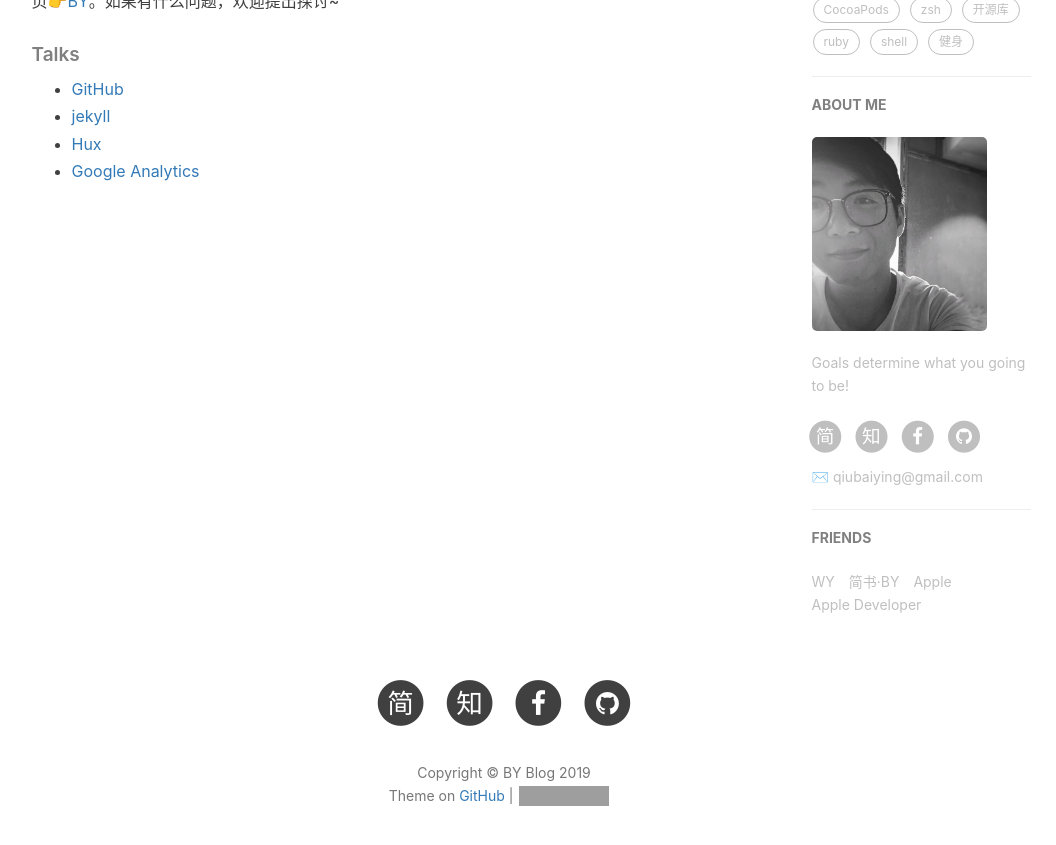
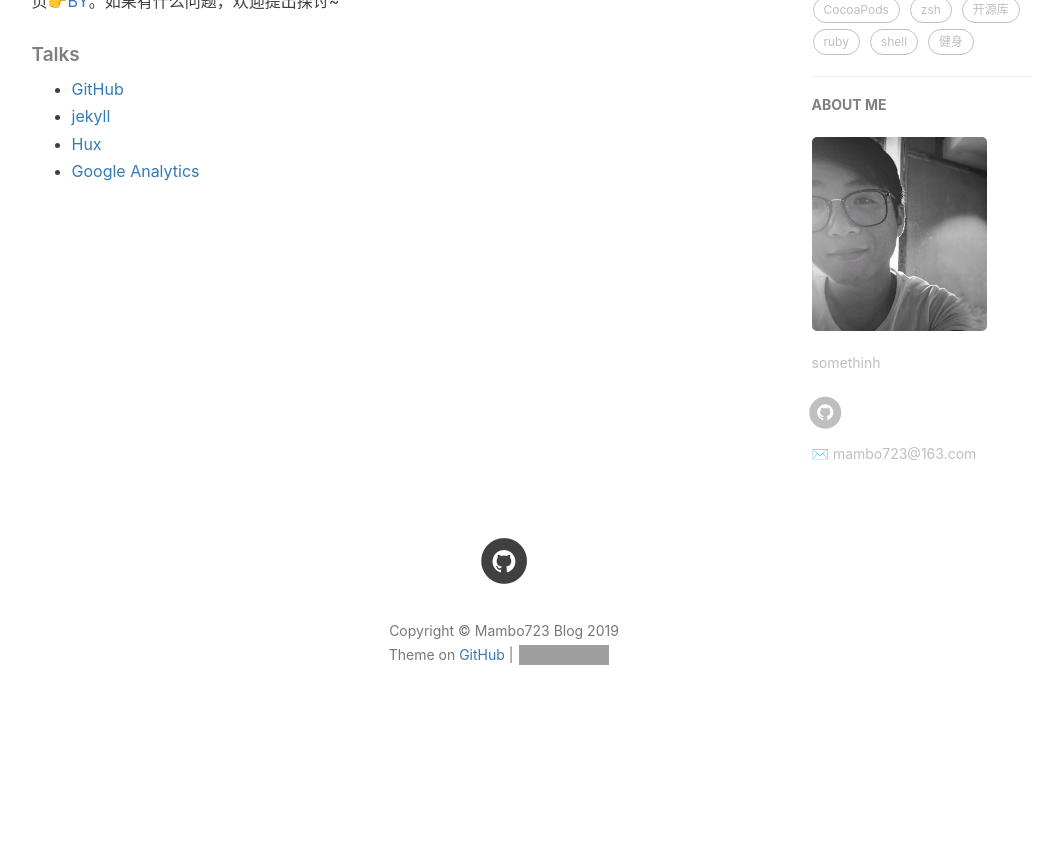
Before and after one commit to mambo723/mambo723.github.io, a Jekyll site: the page built from about.html, in a window 1280 px wide and 900 px high, scrolled down 713 px. Shown: the top 845 px of the window, without its empty margins (136-1192 px from the left). Built offline with Jekyll 4.4.1, drawn with Linux system fonts in a browser that asks for light colours; nearby versions of some CDN libraries; comment, search, counter and statistics services are not loaded; after the commit the page ends 1472 px from its top, so only the background shows below that; some of the changed lines change nothing that is shown; grey boxes are pictures that could not be loaded.

Commit message:
update config

```diff
--- a/_config.yml
+++ b/_config.yml
@@ -1,17 +1,17 @@
 # Site settings
-title: BY Blog
-SEOTitle: 柏荧的博客 | BY Blog
+title: Mambo723 Blog
+SEOTitle: Mambo723的博客 | Mambo723 Blog
 header-img: img/post-bg-desk.jpg
-email: qiubaiying@gmail.com
-description: "Every failure is leading towards success."
-keyword: "BY, BY Blog, 柏荧的博客, qiubaiying, 邱柏荧, iOS, Apple, iPhone"
-url: "http://qiubaiying.github.io"          # your host, for absolute URL
+email: mambo723@163.com
+description: "拔剑舞中庭，浩歌振林峦；丈夫意如此，不学腐儒酸。"
+keyword: "Mambo723, Mambo723 Blog, Mambo723的博客, Cocos, CocosCreator, 游戏开发"
+url: "http://mambo723.github.io"          # your host, for absolute URL
 baseurl: ""      # for example, '/blog' if your blog hosted on 'host/blog'
 github_repo: "https://github.com/qiubaiying/qiubaiying.github.io.git" # you code repository
 
 # Sidebar settings
 sidebar: true                           # whether or not using Sidebar.
-sidebar-about-description: "Goals determine what you going to be!"
+sidebar-about-description: "somethinh"
 sidebar-avatar: /img/about-BY-gentle.jpg      # use absolute URL, seeing it's used in both `/` and `/about/`
 
 
@@ -19,10 +19,10 @@ sidebar-avatar: /img/about-BY-gentle.jpg      # use absolute URL, seeing it's us
 # SNS settings
 RSS: false
 # weibo_username:     qiubaiying
-zhihu_username:     qiubaiying
-github_username:    qiubaiying
-facebook_username:  baiying.qiu.7
-jianshu_username:   e71990ada2fd
+# zhihu_username:     qiubaiying
+github_username:    mambo723
+# facebook_username:  baiying.qiu.7
+# jianshu_username:   e71990ada2fd
 #twitter_username:   qiubaiying
 
 
@@ -61,24 +61,24 @@ kramdown:
 
 # Gitalk
 gitalk:
-  enable: true    #是否开启Gitalk评论
-  clientID: f2c84e7629bb1446c1a4                            #生成的clientID
-  clientSecret: ca6d6139d1e1b8c43f8b2e19492ddcac8b322d0d    #生成的clientSecret
-  repo: qiubaiying.github.io    #仓库名称
-  owner: qiubaiying    #github用户名
-  admin: qiubaiying
+  enable: false    #是否开启Gitalk评论
+  clientID: 90d619dd06c206c80f71                            #生成的clientID
+  clientSecret: 1071184e9183c7904e4e9b10c03567d1aacae817    #生成的clientSecret
+  repo: mambo723.github.io    #仓库名称
+  owner: mambo723    #github用户名
+  admin: mambo723
   distractionFreeMode: true #是否启用类似FB的阴影遮罩
 
 
-# 统计
+# # 统计
 
-# Analytics settings
-# Baidu Analytics
-ba_track_id: b50bf2b12b5338a1845e33832976fd68
+# # Analytics settings
+# # Baidu Analytics
+# ba_track_id: b50bf2b12b5338a1845e33832976fd68
 
-# Google Analytics
-ga_track_id: 'UA-90855596-1'            # Format: UA-xxxxxx-xx
-ga_domain: qiubaiying.top               # 默认的是 auto, 这里我是自定义了的域名，你如果没有自己的域名，需要改成auto
+# # Google Analytics
+# ga_track_id: 'UA-90855596-1'            # Format: UA-xxxxxx-xx
+# ga_domain: qiubaiying.top               # 默认的是 auto, 这里我是自定义了的域名，你如果没有自己的域名，需要改成auto
 
 
 
@@ -96,19 +96,19 @@ service-worker: true
 
 
 
-# Friends
-friends: [
-    {
-        title: "WY",
-        href: "http://zhengwuyang.com"
-    },{
-        title: "简书·BY",
-        href: "http://www.jianshu.com/u/e71990ada2fd"
-    },{
-        title: "Apple",
-        href: "https://apple.com"
-    },{
-        title: "Apple Developer",
-        href: "https://developer.apple.com/"
-    }
-]
+# # Friends
+# friends: [
+#     {
+#         title: "WY",
+#         href: "http://zhengwuyang.com"
+#     },{
+#         title: "简书·BY",
+#         href: "http://www.jianshu.com/u/e71990ada2fd"
+#     },{
+#         title: "Apple",
+#         href: "https://apple.com"
+#     },{
+#         title: "Apple Developer",
+#         href: "https://developer.apple.com/"
+#     }
+# ]
```
